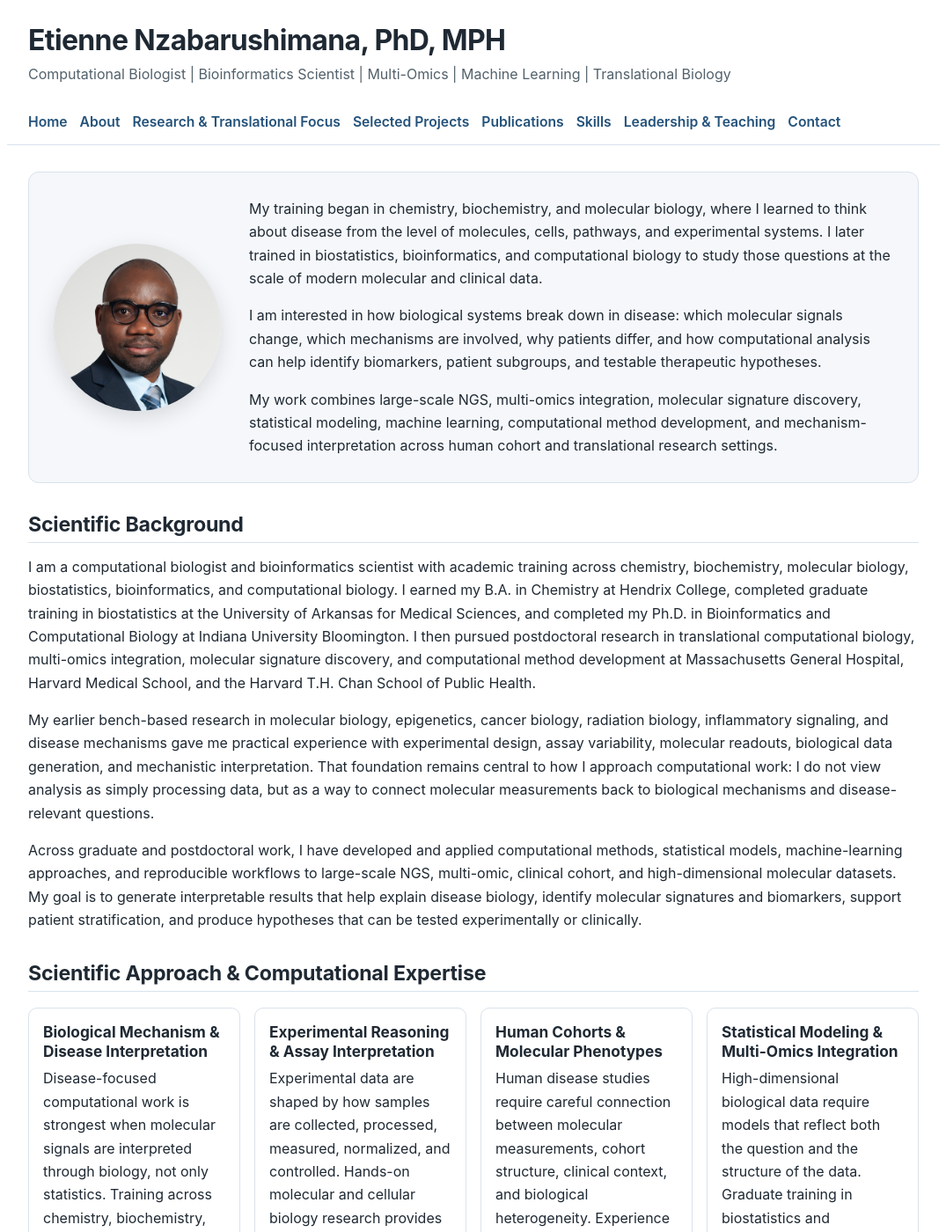
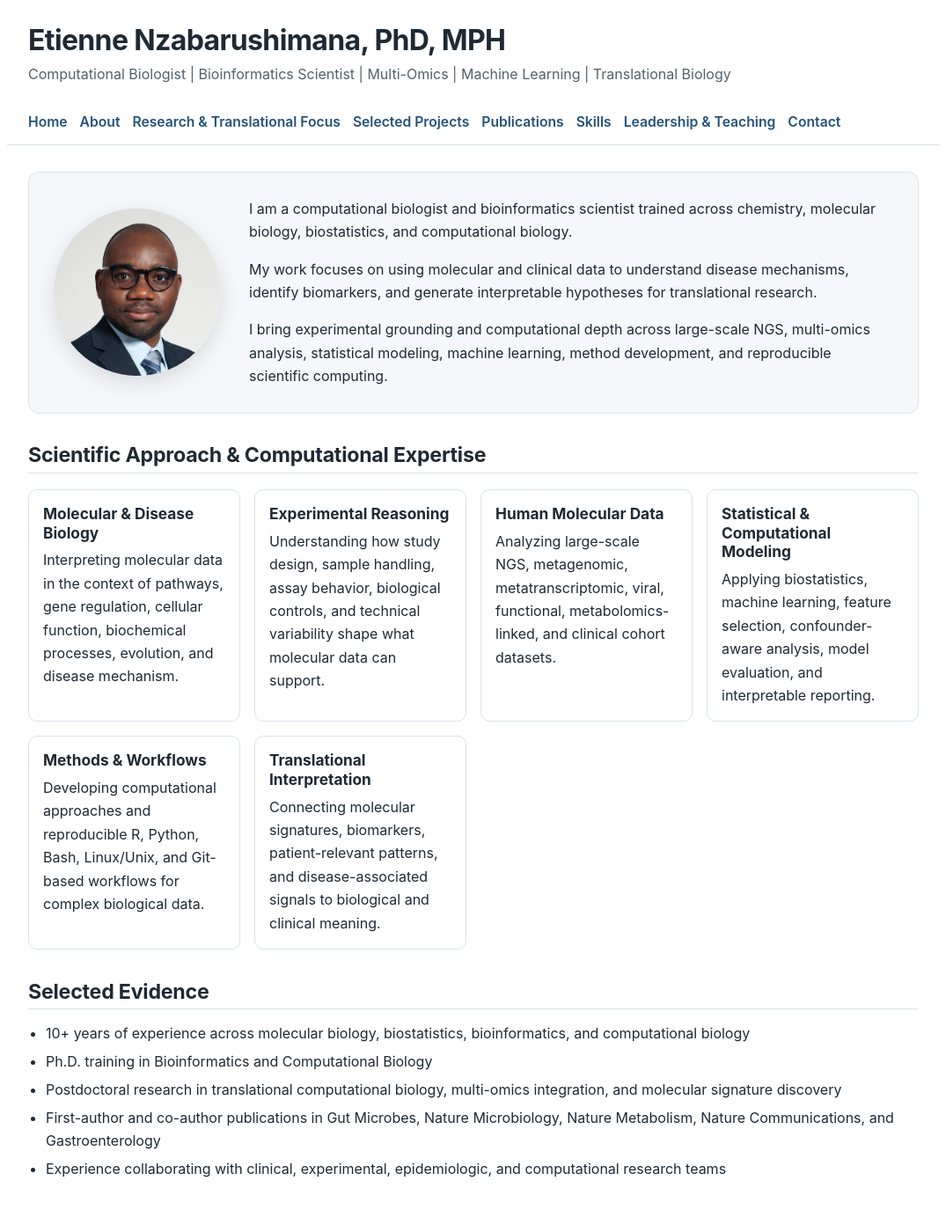
Before and after one commit to Nzabarushimana/nzabarushimana.github.io, a Jekyll site: the page built from index.md, in a window 1280 px wide and 1400 px high. Shown: the whole window at 88% size, without its empty margins (102-1177 px from the left). Built offline with Jekyll 4.4.1, drawn with Linux system fonts in a browser that asks for light colours; some of the changed text lies outside the part shown.

Commit message:
Update index.md

```diff
--- a/index.md
+++ b/index.md
@@ -9,80 +9,73 @@ title: Home
   </div>
 
   <div class="hero-text">
+
     <p>
-      My training began in chemistry, biochemistry, and molecular biology, where I learned to think about disease from the level of molecules, cells, pathways, and experimental systems. I later trained in biostatistics, bioinformatics, and computational biology to study those questions at the scale of modern molecular and clinical data.
+      I am a computational biologist and bioinformatics scientist trained across chemistry, molecular biology, biostatistics, and computational biology.
     </p>
+
     <p>
-      I am interested in how biological systems break down in disease: which molecular signals change, which mechanisms are involved, why patients differ, and how computational analysis can help identify biomarkers, patient subgroups, and testable therapeutic hypotheses.
+      My work focuses on using molecular and clinical data to understand disease mechanisms, identify biomarkers, and generate interpretable hypotheses for translational research.
     </p>
+
     <p>
-      My work combines large-scale NGS, multi-omics integration, molecular signature discovery, statistical modeling, machine learning, computational method development, and mechanism-focused interpretation across human cohort and translational research settings.
+      I bring experimental grounding and computational depth across large-scale NGS, multi-omics analysis, statistical modeling, machine learning, method development, and reproducible scientific computing.
     </p>
   </div>
 </div>
 
-## Scientific Background
-
-I am a computational biologist and bioinformatics scientist with academic training across chemistry, biochemistry, molecular biology, biostatistics, bioinformatics, and computational biology. I earned my B.A. in Chemistry at Hendrix College, completed graduate training in biostatistics at the University of Arkansas for Medical Sciences, and completed my Ph.D. in Bioinformatics and Computational Biology at Indiana University Bloomington. I then pursued postdoctoral research in translational computational biology, multi-omics integration, molecular signature discovery, and computational method development at Massachusetts General Hospital, Harvard Medical School, and the Harvard T.H. Chan School of Public Health.
-
-My earlier bench-based research in molecular biology, epigenetics, cancer biology, radiation biology, inflammatory signaling, and disease mechanisms gave me practical experience with experimental design, assay variability, molecular readouts, biological data generation, and mechanistic interpretation. That foundation remains central to how I approach computational work: I do not view analysis as simply processing data, but as a way to connect molecular measurements back to biological mechanisms and disease-relevant questions.
-
-Across graduate and postdoctoral work, I have developed and applied computational methods, statistical models, machine-learning approaches, and reproducible workflows to large-scale NGS, multi-omic, clinical cohort, and high-dimensional molecular datasets. My goal is to generate interpretable results that help explain disease biology, identify molecular signatures and biomarkers, support patient stratification, and produce hypotheses that can be tested experimentally or clinically.
 ## Scientific Approach & Computational Expertise
 
 <div class="card-grid">
 
   <div class="card">
-    <h3>Biological Mechanism &amp; Disease Interpretation</h3>
+    <h3>Molecular &amp; Disease Biology</h3>
     <p>
-      Disease-focused computational work is strongest when molecular signals are interpreted through biology, not only statistics. Training across chemistry, biochemistry, molecular biology, biostatistics, bioinformatics, and computational biology supports interpretation of data in the context of pathways, gene regulation, cellular processes, biochemical function, evolutionary pressure, and disease mechanism.
+      Interpreting molecular data in the context of pathways, gene regulation, cellular function, biochemical processes, evolution, and disease mechanism.
     </p>
   </div>
 
   <div class="card">
-    <h3>Experimental Reasoning &amp; Assay Interpretation</h3>
+    <h3>Experimental Reasoning</h3>
     <p>
-      Experimental data are shaped by how samples are collected, processed, measured, normalized, and controlled. Hands-on molecular and cellular biology research provides firsthand experience with assay behavior, biological and technical variability, molecular readouts, protocol limitations, and the kinds of conclusions a given experimental design can or cannot support.
+      Understanding how study design, sample handling, assay behavior, biological controls, and technical variability shape what molecular data can support.
     </p>
   </div>
 
   <div class="card">
-    <h3>Human Cohorts &amp; Molecular Phenotypes</h3>
+    <h3>Human Molecular Data</h3>
     <p>
-      Human disease studies require careful connection between molecular measurements, cohort structure, clinical context, and biological heterogeneity. Experience with large-scale NGS, metagenomic, metatranscriptomic, viral, functional, metabolomics-linked, and clinical cohort data supports analysis of disease-associated molecular phenotypes across complex human datasets.
+      Analyzing large-scale NGS, metagenomic, metatranscriptomic, viral, functional, metabolomics-linked, and clinical cohort datasets.
     </p>
   </div>
 
   <div class="card">
-    <h3>Statistical Modeling &amp; Multi-Omics Integration</h3>
+    <h3>Statistical &amp; Computational Modeling</h3>
     <p>
-      High-dimensional biological data require models that reflect both the question and the structure of the data. Graduate training in biostatistics and computational biology supports confounder-aware analysis, feature selection, disease classification, cohort stratification, model evaluation, uncertainty assessment, and integration of molecular data with clinical and biological context.
+      Applying biostatistics, machine learning, feature selection, confounder-aware analysis, model evaluation, and interpretable reporting.
     </p>
   </div>
 
   <div class="card">
-    <h3>Computational Methods &amp; Reproducible Workflows</h3>
+    <h3>Methods &amp; Workflows</h3>
     <p>
-      Some biological questions require more than standard pipelines. Experience developing algorithms, analysis frameworks, and reproducible R, Python, Bash, Linux/Unix, and Git-based workflows supports quality control, scalable analysis, workflow documentation, data integration, visualization, and sequencing-data interpretation across evolving research questions.
+      Developing computational approaches and reproducible R, Python, Bash, Linux/Unix, and Git-based workflows for complex biological data.
     </p>
   </div>
 
   <div class="card">
-    <h3>Biomarkers &amp; Translational Insight</h3>
+    <h3>Translational Interpretation</h3>
     <p>
-      Translational value depends on whether molecular patterns can be interpreted, reproduced, and connected to patient-relevant biology. Research outputs include disease-associated molecular signatures, microbial and viral patterns, interpretable scoring models, biomarker-relevant findings, manuscripts, presentations, and collaborative analyses that help move complex data toward biological and clinical meaning.
+      Connecting molecular signatures, biomarkers, patient-relevant patterns, and disease-associated signals to biological and clinical meaning.
     </p>
   </div>
 
 </div>
-## Selected Areas of Focus
 
-- Biology-grounded computational biology and bioinformatics
-- Human disease mechanisms and molecular interpretation
-- Chemistry, biochemistry, molecular biology, and experimental disease biology
-- Biostatistics, cohort analysis, confounder-aware modeling, and quantitative interpretation
-- Large-scale NGS, metagenomics, metatranscriptomics, and multi-omics integration
-- Molecular signature discovery, biomarker analysis, and patient stratification
-- Statistical modeling, machine learning, feature selection, and interpretable biological modeling
-- Reproducible workflows, data quality control, documentation, and scientific visualization
-- Cross-functional collaboration with experimental, clinical, computational, and data science teams
+## Selected Evidence
+
+- 10+ years of experience across molecular biology, biostatistics, bioinformatics, and computational biology
+- Ph.D. training in Bioinformatics and Computational Biology
+- Postdoctoral research in translational computational biology, multi-omics integration, and molecular signature discovery
+- First-author and co-author publications in Gut Microbes, Nature Microbiology, Nature Metabolism, Nature Communications, and Gastroenterology
+- Experience collaborating with clinical, experimental, epidemiologic, and computational research teams
```
